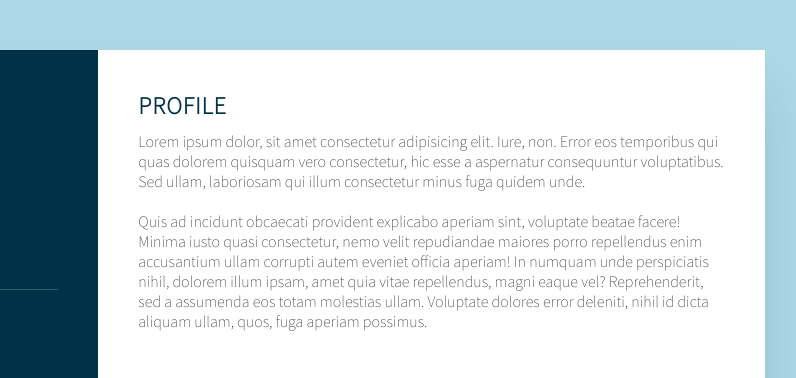
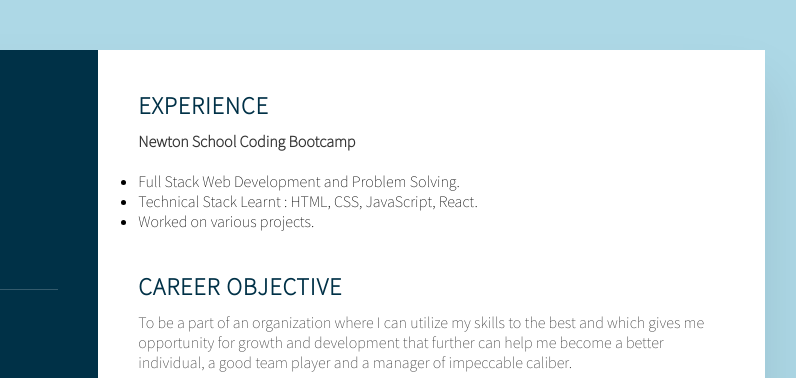
Before and after one commit to altafAlam2000/Resume, a plain HTML site: page resume/index.html in a window 1280 px wide. Shown: the top 378 px of the page, 375-1171 px from the left. Drawn offline with Linux system fonts and the light colour scheme.

Commit message:
Update index.html

```diff
--- a/resume/index.html
+++ b/resume/index.html
@@ -102,17 +102,26 @@
 
         </div>
         <div class="right_side">
-            <div class="about">
-                <h2 class="title2">Profile</h2>
-                <p>Lorem ipsum dolor, sit amet consectetur adipisicing elit. Iure, non. Error eos temporibus qui quas
-                    dolorem quisquam vero consectetur, hic esse a aspernatur consequuntur voluptatibus. Sed ullam,
-                    laboriosam qui illum consectetur minus fuga quidem unde. <br> <br> Quis ad incidunt obcaecati provident
-                    explicabo aperiam sint, voluptate beatae facere! Minima iusto quasi consectetur, nemo velit
-                    repudiandae maiores porro repellendus enim accusantium ullam corrupti autem eveniet officia aperiam!
-                    In numquam unde perspiciatis nihil, dolorem illum ipsam, amet quia vitae repellendus, magni eaque
-                    vel? Reprehenderit, sed a assumenda eos totam molestias ullam. Voluptate dolores error deleniti,
-                    nihil id dicta aliquam ullam, quos, fuga aperiam possimus.</p>
-            </div>
+       <div class="about">
+        <h2 class="title2">Experience</h2>
+        <p> <b>Newton School Coding Bootcamp</b> </p> <br>
+        <ul>
+          <li>Full Stack Web Development and Problem Solving.</li>
+          <li>Technical Stack Learnt : HTML, CSS, JavaScript, React.
+          </li>
+          <li>Worked on various projects.
+          </li>
+        </ul>
+        <br> <br>
+
+        <h2 class="title2">Career Objective</h2>
+        <p>
+          To be a part of an organization where I can utilize my skills to the best and which gives me opportunity for
+          growth and development that further can help me become a better individual, a good team player and a manager
+          of impeccable caliber.
+        </p>
+
+      </div>
             <div class="about skills">
                 <h2 class="title2">Professional skills</h2>
                 <div class="box">
```
